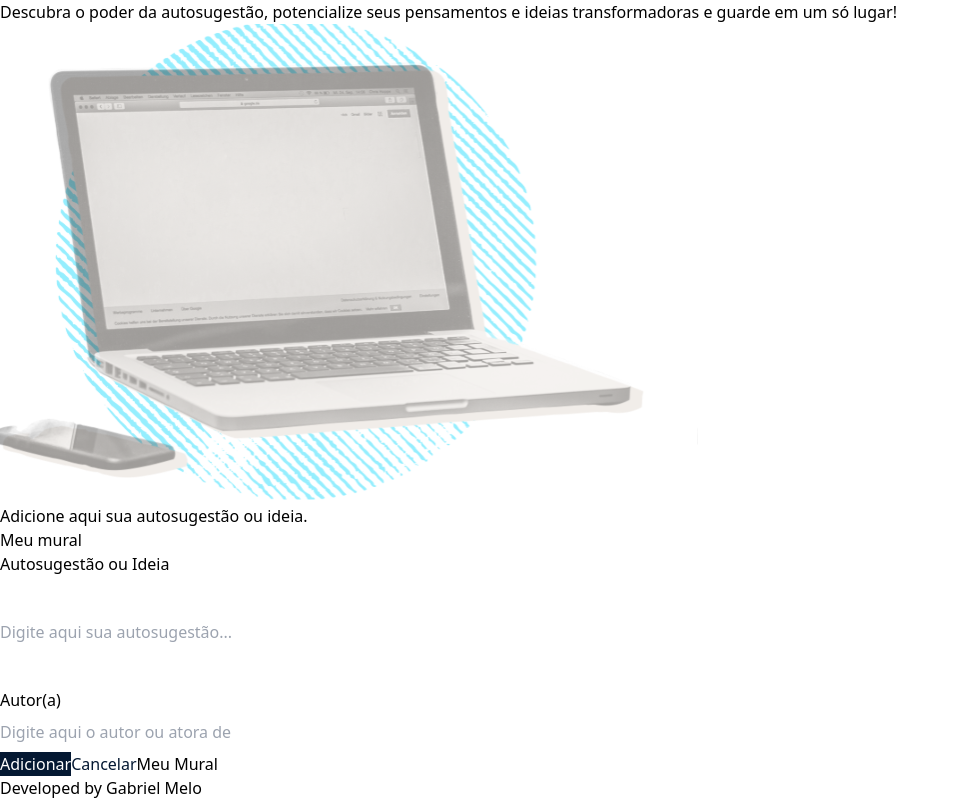
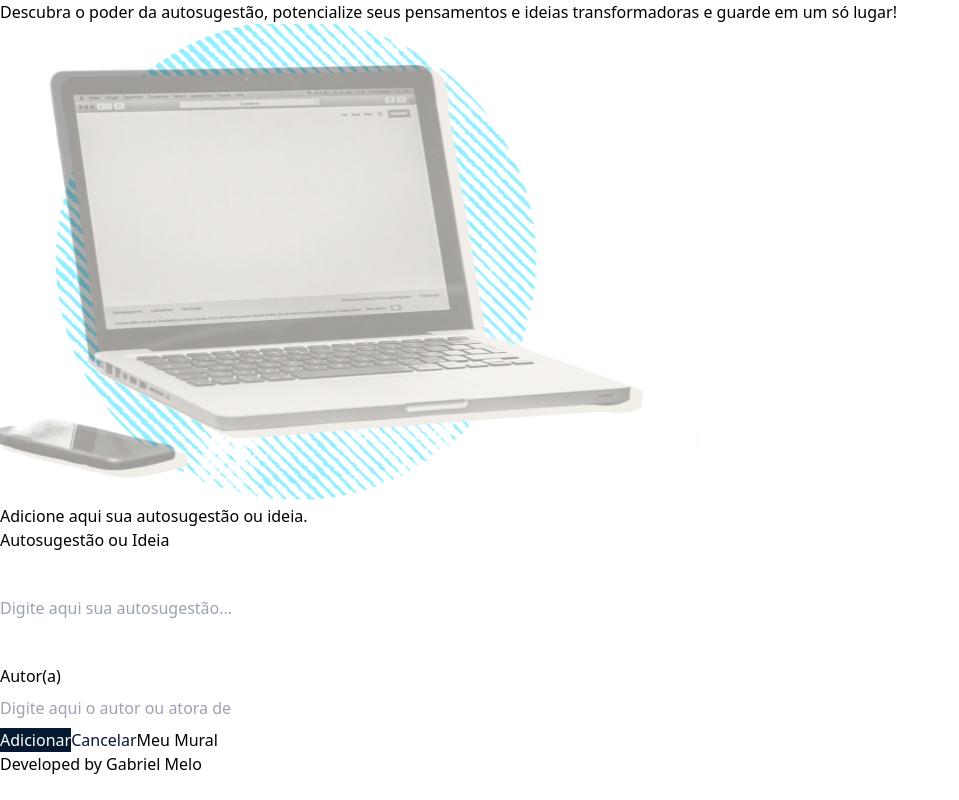
Before and after one commit to gbnunes7/mural-self-hypnosis, a React (Vite) app: page / in a window 1280 px wide. Shown: the whole page, without its empty margins (0-959 px from the left). Built offline with nearby package versions, Linux system fonts and the light colour scheme; data requests are answered from the project's data file.

Commit message:
style: remove title component

```diff
--- a/src/pages/home/index.jsx
+++ b/src/pages/home/index.jsx
@@ -1,4 +1,3 @@
-import { Link } from "react-router-dom";
 import CardToAdd from "../../components/cardToAdd";
 import Title from "../../components/title";
 
@@ -6,9 +5,6 @@ const Home = () => {
 	return (
 		<main className="flex flex-grow flex-col gap-4 py-14 items-center bg-[url('/public/images/image-background.svg')] bg-cover bg-center bg-no-repeat">
 			<Title>Adicione aqui sua autosugestão ou ideia.</Title>
-			<Title>
-				<Link to="/mural">Meu mural</Link>
-			</Title>
 			<CardToAdd />
 		</main>
 	);
```
